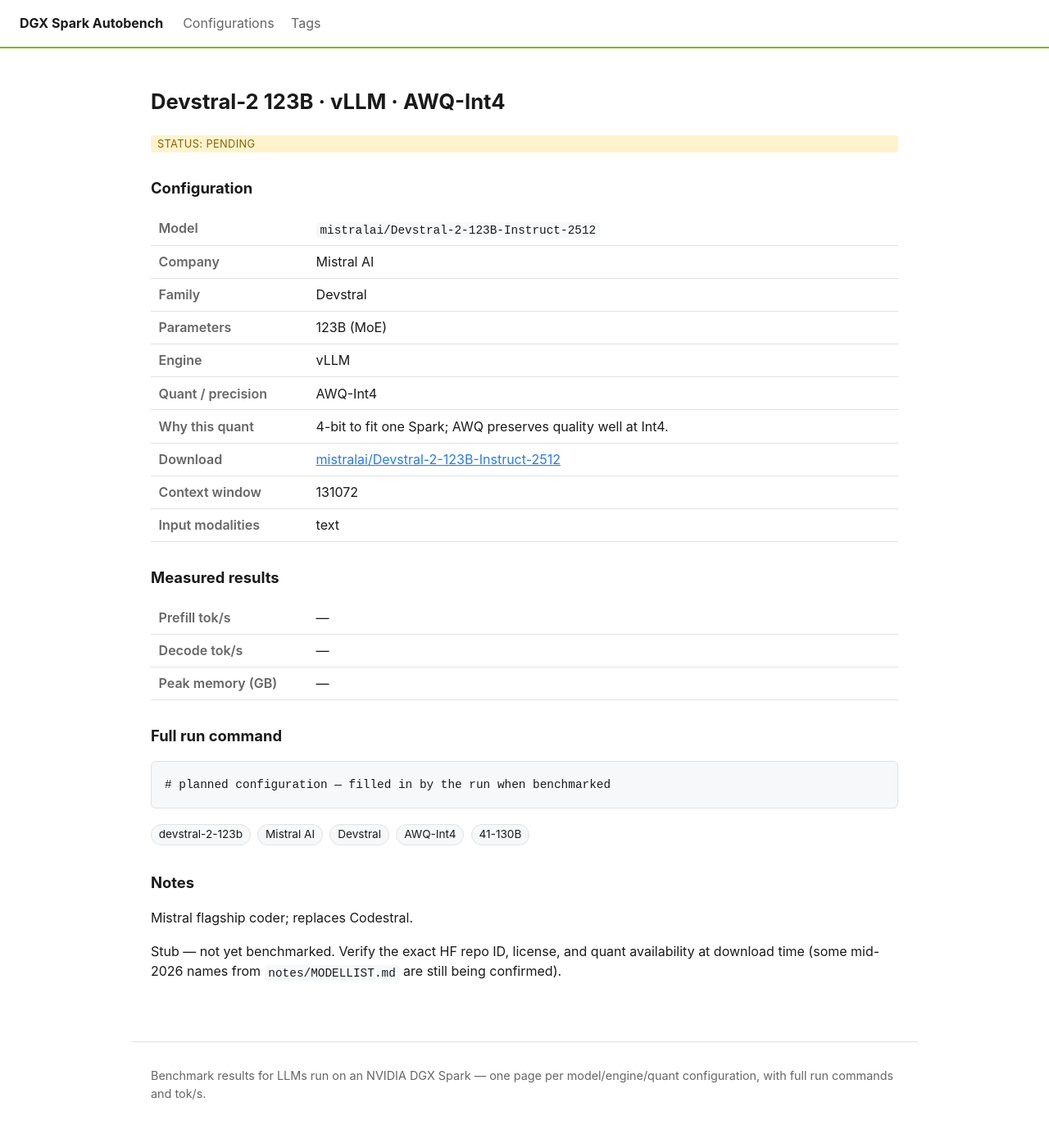
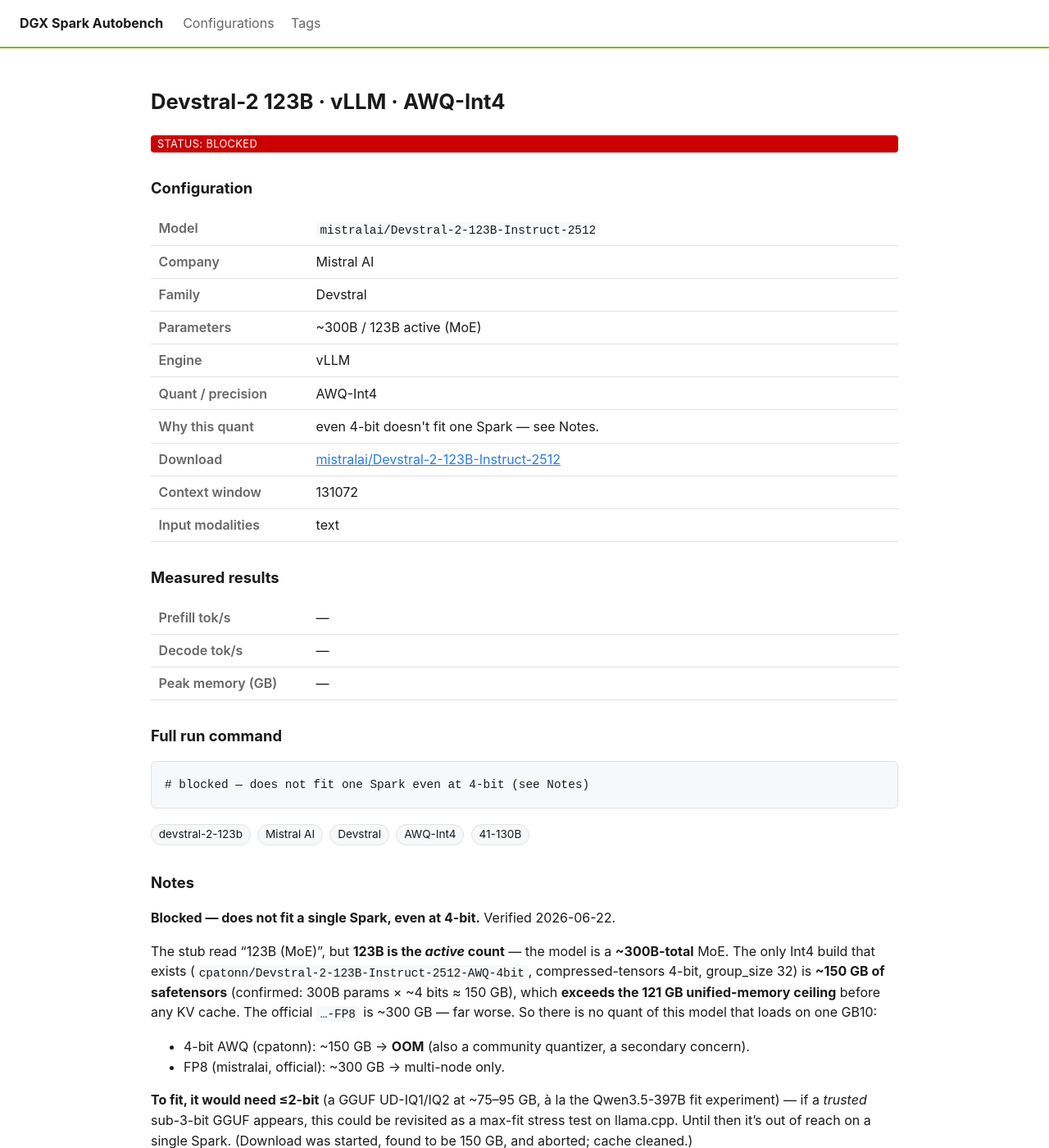
Before and after one commit to yjsoon/autobench, a Jekyll site: the page built from _configs/devstral-2-123b-vllm-awq.md, in a window 1280 px wide and 1400 px high. Shown: the whole window at 82% size. Built offline with Jekyll 4.4.1, drawn with Linux system fonts in a browser that asks for light colours.

Commit message:
Block Devstral-2-123B: ~300B-total MoE, 150GB even at 4-bit, exceeds 121GB Spark
'123B' is the active count; it's a ~300B MoE. Only Int4 build (cpatonn AWQ) is
~150GB safetensors, official FP8 ~300GB -- neither fits unified memory. Would
need <=2-bit GGUF to fit (revisit if a trusted one appears). Download aborted +
cache cleaned.

Co-Authored-By: Claude Opus 4.8 (1M context) <noreply@anthropic.com>
Claude-Session: https://claude.ai/code/session_01JczsieM71svofn8CxRyY2s

```diff
--- a/_configs/devstral-2-123b-vllm-awq.md
+++ b/_configs/devstral-2-123b-vllm-awq.md
@@ -3,17 +3,17 @@ title: Devstral-2 123B · vLLM · AWQ-Int4
 model: mistralai/Devstral-2-123B-Instruct-2512
 company: Mistral AI
 family: Devstral
-params: 123B (MoE)
+params: ~300B / 123B active (MoE)
 engine: vLLM
 quant: AWQ-Int4
-quant_rationale: 4-bit to fit one Spark; AWQ preserves quality well at Int4.
+quant_rationale: even 4-bit doesn't fit one Spark — see Notes.
 source_repo: mistralai/Devstral-2-123B-Instruct-2512
 download_url: https://huggingface.co/mistralai/Devstral-2-123B-Instruct-2512
 context: 131072
 modalities: [text]
 mm_served: true
 tags: [devstral-2-123b, Mistral AI, Devstral, AWQ-Int4, 41-130B]
-status: pending
+status: blocked
 prefill_toks:
 decode_toks:
 mem_gb:
@@ -21,10 +21,21 @@ mem_source:
 measured_on:
 completed_at:
 run_command: |
-  # planned configuration — filled in by the run when benchmarked
+  # blocked — does not fit one Spark even at 4-bit (see Notes)
 ---
 
-Mistral flagship coder; replaces Codestral.
+**Blocked — does not fit a single Spark, even at 4-bit.** Verified 2026-06-22.
 
-Stub — not yet benchmarked. Verify the exact HF repo ID, license, and quant availability at
-download time (some mid-2026 names from `notes/MODELLIST.md` are still being confirmed).
+The stub read "123B (MoE)", but **123B is the *active* count** — the model is a **~300B-total** MoE. The
+only Int4 build that exists (`cpatonn/Devstral-2-123B-Instruct-2512-AWQ-4bit`, compressed-tensors
+4-bit, group_size 32) is **~150 GB of safetensors** (confirmed: 300B params × ~4 bits ≈ 150 GB), which
+**exceeds the 121 GB unified-memory ceiling** before any KV cache. The official `…-FP8` is ~300 GB —
+far worse. So there is no quant of this model that loads on one GB10:
+
+- 4-bit AWQ (cpatonn): ~150 GB → **OOM** (also a community quantizer, a secondary concern).
+- FP8 (mistralai, official): ~300 GB → multi-node only.
+
+**To fit, it would need ≤2-bit** (a GGUF UD-IQ1/IQ2 at ~75–95 GB, à la the Qwen3.5-397B fit
+experiment) — if a *trusted* sub-3-bit GGUF appears, this could be revisited as a max-fit stress test
+on llama.cpp. Until then it's out of reach on a single Spark. (Download was started, found to be
+150 GB, and aborted; cache cleaned.)
```
